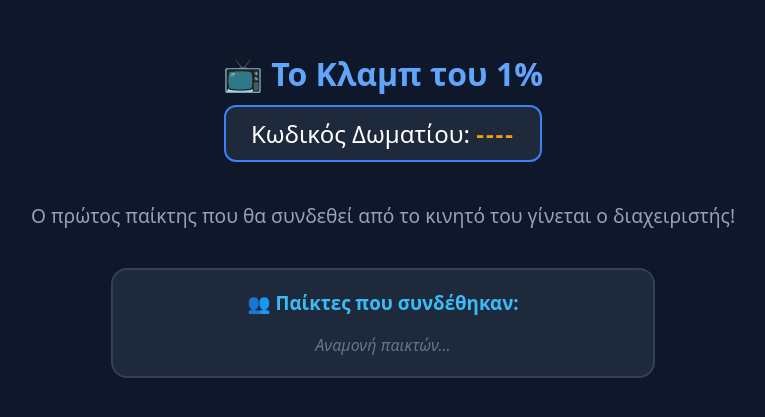
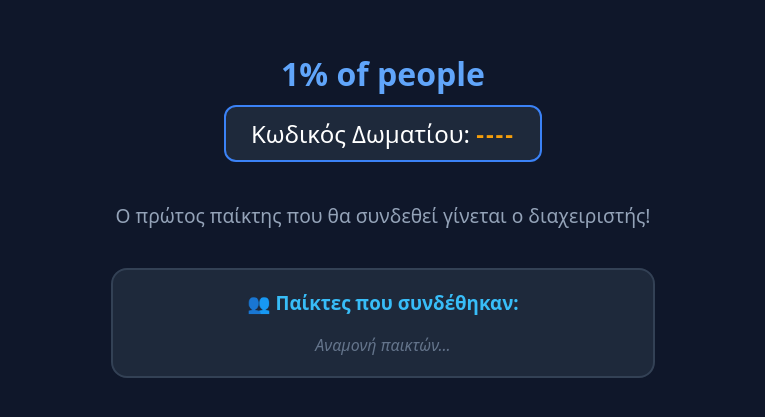
Before and after one commit to SeginusS/tv-quiz, a website: page tv.html in a window 1280 px wide. Shown: the part 185-602 px from the top of the page, without its empty margins (257-1022 px from the left). Drawn offline with nearby package versions, Linux system fonts and the light colour scheme; no server answers.

Commit message:
Add files via upload

```diff
--- a/tv.html
+++ b/tv.html
@@ -2,7 +2,7 @@
 <html lang="el">
 <head>
   <meta charset="UTF-8">
-  <title>Το Κλαμπ του 1% - TV</title>
+  <title> 1% of people - TV</title>
   <script src="/socket.io/socket.io.js"></script>
   <style>
     body { font-family: system-ui, sans-serif; background: #0f172a; color: #fff; margin: 0; display: flex; height: 100vh; overflow: hidden; }
@@ -46,11 +46,11 @@
 <body>
 
   <div class="main-content">
-    <h1>📺 Το Κλαμπ του 1%</h1>
+    <h1> 1% of people</h1>
 
     <div id="lobbySection" style="text-align: center; display: flex; flex-direction: column; align-items: center;">
       <div class="code-box">Κωδικός Δωματίου: <span id="roomCode" class="room-code">----</span></div>
-      <p style="font-size: 1.2rem; color: #94a3b8;">Ο πρώτος παίκτης που θα συνδεθεί από το κινητό του γίνεται ο διαχειριστής!</p>
+      <p style="font-size: 1.2rem; color: #94a3b8;">Ο πρώτος παίκτης που θα συνδεθεί γίνεται ο διαχειριστής!</p>
 
       <div class="lobby-players-box">
         <h3 style="margin-top: 0; color: #38bdf8;">👥 Παίκτες που συνδέθηκαν:</h3>
@@ -87,7 +87,6 @@
     <div id="gameOverSection" style="display:none; width: 100%; flex-direction: column; align-items: center;">
       <div class="game-over-card">
         <h2 style="color: #f59e0b; font-size: 2.2rem; margin-top: 0;">🏆 Τελική Κατάταξη 🏆</h2>
-        <p style="color: #94a3b8; font-size: 1.1rem; margin-bottom: 20px;">Ο διαχειριστής μπορεί να πατήσει "Παίξε Ξανά" από το κινητό του!</p>
         <div id="finalScoreboardList"></div>
       </div>
     </div>
```
